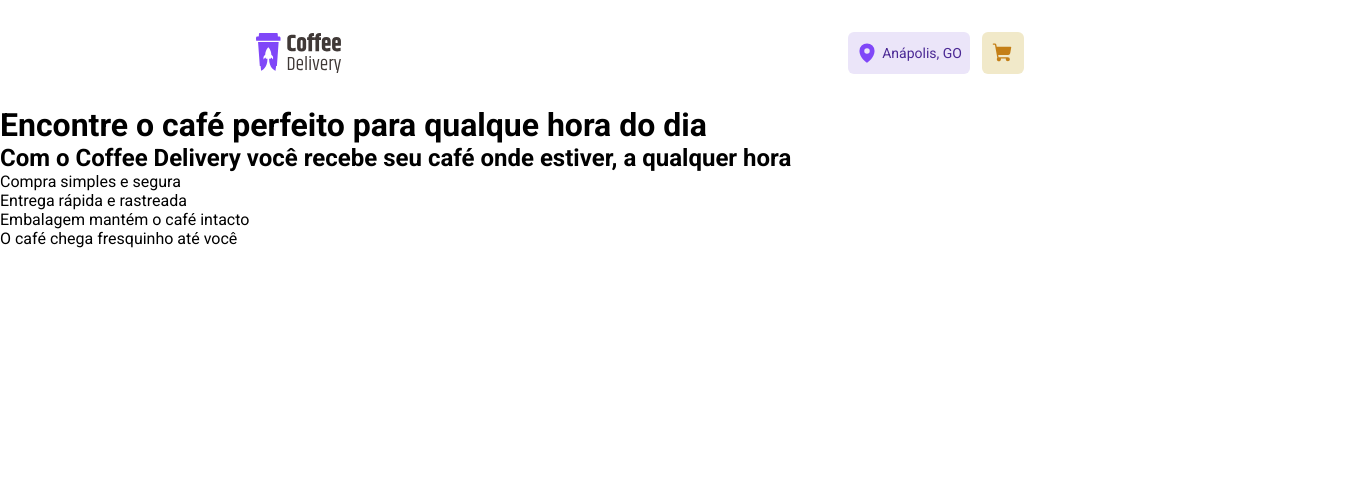
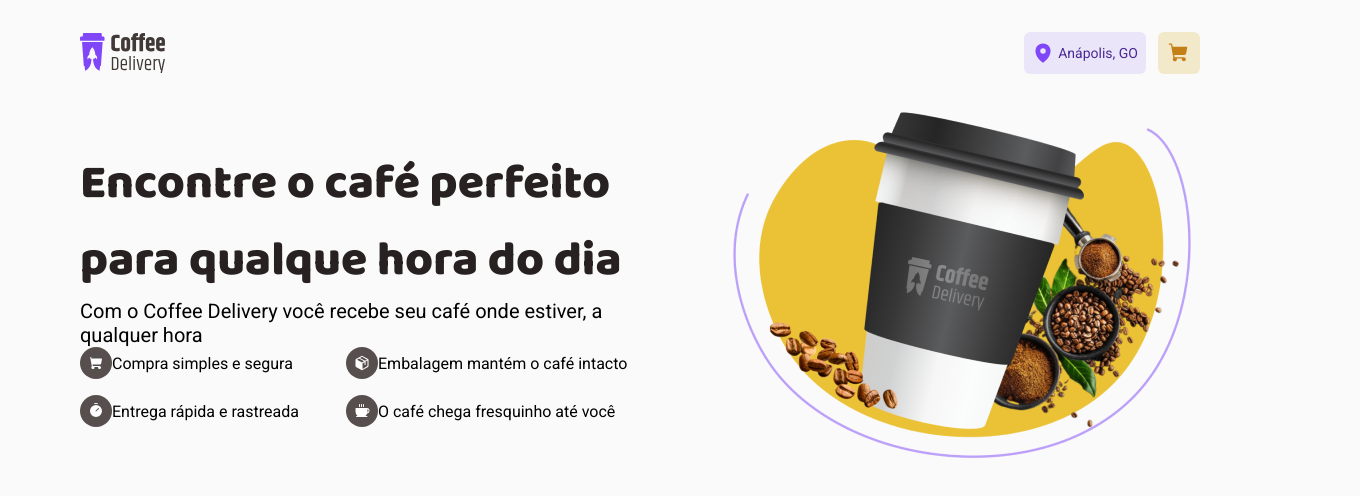
Before and after one commit to AndreSerafin/ignite-coffee-delivery, a React (Vite) app: page / in a window 1280 px wide. Shown: the top 496 px of the page, 1360 px wide, since content can reach past the window. Built offline with nearby package versions, Linux system fonts and the light colour scheme.

Commit message:
estilizalção home

```diff
--- a/src/components/Header/styles.ts
+++ b/src/components/Header/styles.ts
@@ -3,9 +3,9 @@ import styled from 'styled-components'
 export const HeaderComponent = styled.header`
   display: flex;
   flex-wrap: wrap;
-  flex: 1;
   justify-content: space-between;
-  margin: 2rem 16rem;
+  width: 70rem;
+  margin: 2rem 10rem;
 `
 export const ActionsSession = styled.nav`
   display: flex;
--- a/src/layouts/default/index.tsx
+++ b/src/layouts/default/index.tsx
@@ -1,11 +1,12 @@
 import { Outlet } from 'react-router-dom'
 import { Header } from '../../components/Header'
+import { Wrapper } from './styles'
 
 export function DefaultLayout() {
   return (
-    <>
+    <Wrapper>
       <Header />
       <Outlet />
-    </>
+    </Wrapper>
   )
 }
--- /dev/null
+++ b/src/layouts/default/styles.ts
@@ -0,0 +1,8 @@
+import styled from 'styled-components'
+
+export const Wrapper = styled.div`
+  width: 90rem;
+  display: flex;
+  align-items: center;
+  flex-direction: column;
+`
--- a/src/pages/Home/index.tsx
+++ b/src/pages/Home/index.tsx
@@ -1,4 +1,7 @@
+import { Coffee, Package, ShoppingCart, Timer } from 'phosphor-react'
 import { IntroSession } from './styles'
+
+import introImage from '../../assets/imgs/intro-image.png'
 
 export function Home() {
   return (
@@ -10,12 +13,24 @@ export function Home() {
           hora
         </h2>
         <ul>
-          <li>Compra simples e segura</li>
-          <li>Entrega rápida e rastreada</li>
-          <li>Embalagem mantém o café intacto</li>
-          <li>O café chega fresquinho até você</li>
+          <li>
+            <ShoppingCart size={32} weight="fill" /> Compra simples e segura
+          </li>
+
+          <li>
+            <Package size={32} weight="fill" />
+            Embalagem mantém o café intacto
+          </li>
+          <li>
+            <Timer size={32} weight="fill" />
+            Entrega rápida e rastreada
+          </li>
+          <li>
+            <Coffee size={32} weight="fill" />O café chega fresquinho até você
+          </li>
         </ul>
       </div>
+      <img src={introImage} alt="" />
     </IntroSession>
   )
 }
--- a/src/pages/Home/styles.ts
+++ b/src/pages/Home/styles.ts
@@ -1,3 +1,65 @@
 import styled from 'styled-components'
 
-export const IntroSession = styled.div``
+export const IntroSession = styled.div`
+  display: flex;
+  align-items: center;
+  justify-content: space-between;
+  width: 70rem;
+
+  div {
+    width: 36.75rem;
+  }
+
+  h1 {
+    font-family: 'Baloo 2';
+    font-size: 3rem;
+    font-weight: 900;
+    color: ${(props) => props.theme['base-title']};
+  }
+
+  h2 {
+    font-size: 1.25rem;
+    font-weight: 400;
+  }
+
+  ul {
+    gap: 1rem;
+    display: flex;
+    flex-wrap: wrap;
+    list-style: none;
+  }
+
+  li {
+    display: flex;
+    align-items: center;
+
+    svg:nth-child(1) {
+      background: ${(props) => props.theme['base-text']};
+    }
+
+    svg {
+      padding: 0.5rem;
+      border-radius: 999px;
+      color: ${(props) => props.theme['base-white']};
+      background: ${(props) => props.theme['brand-yellow-dark']};
+    }
+  }
+
+  li:nth-child(1) {
+    width: 250px;
+  }
+
+  li:nth-child(3) {
+    width: 250px;
+  }
+
+  img {
+    width: 29.75rem;
+  }
+
+  div {
+    display: flex;
+
+    flex-direction: column;
+  }
+`
--- a/src/styles/global.ts
+++ b/src/styles/global.ts
@@ -12,4 +12,11 @@ export const GlobalStyle = createGlobalStyle`
     font-weight: 400;
     font-size: 1rem;
   }
+
+  body{
+    display: flex;
+    flex-direction: column;
+    align-items: center;
+    background: #fafafa;
+  }
 `
```
Also changed, not shown: src/assets/imgs/intro-image.png (added).
